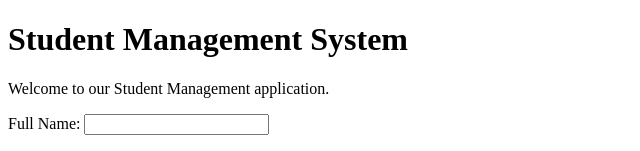
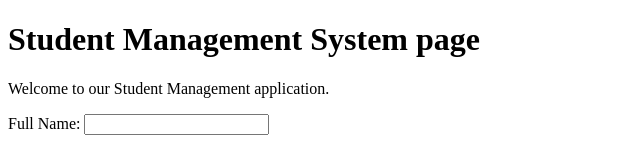
Before and after one commit to YousraBouk/StudentManagement, a plain HTML site: page index.html in a window 1280 px wide. Shown: the top 151 px of the page, without its empty margins (0-640 px from the left). Drawn offline with Linux system fonts and the light colour scheme.

Commit message:
Introduce incorrect page heading

```diff
--- a/index.html
+++ b/index.html
@@ -3,7 +3,7 @@
 <head><meta charset="utf-8"><title>Student
 Management</title></head>
 <body>
- <h1>Student Management System</h1>
+ <h1>Student Management System page </h1>
  <p>Welcome to our Student Management application.</p>
  <form>
     <label for="name">Full Name:</label>
```
